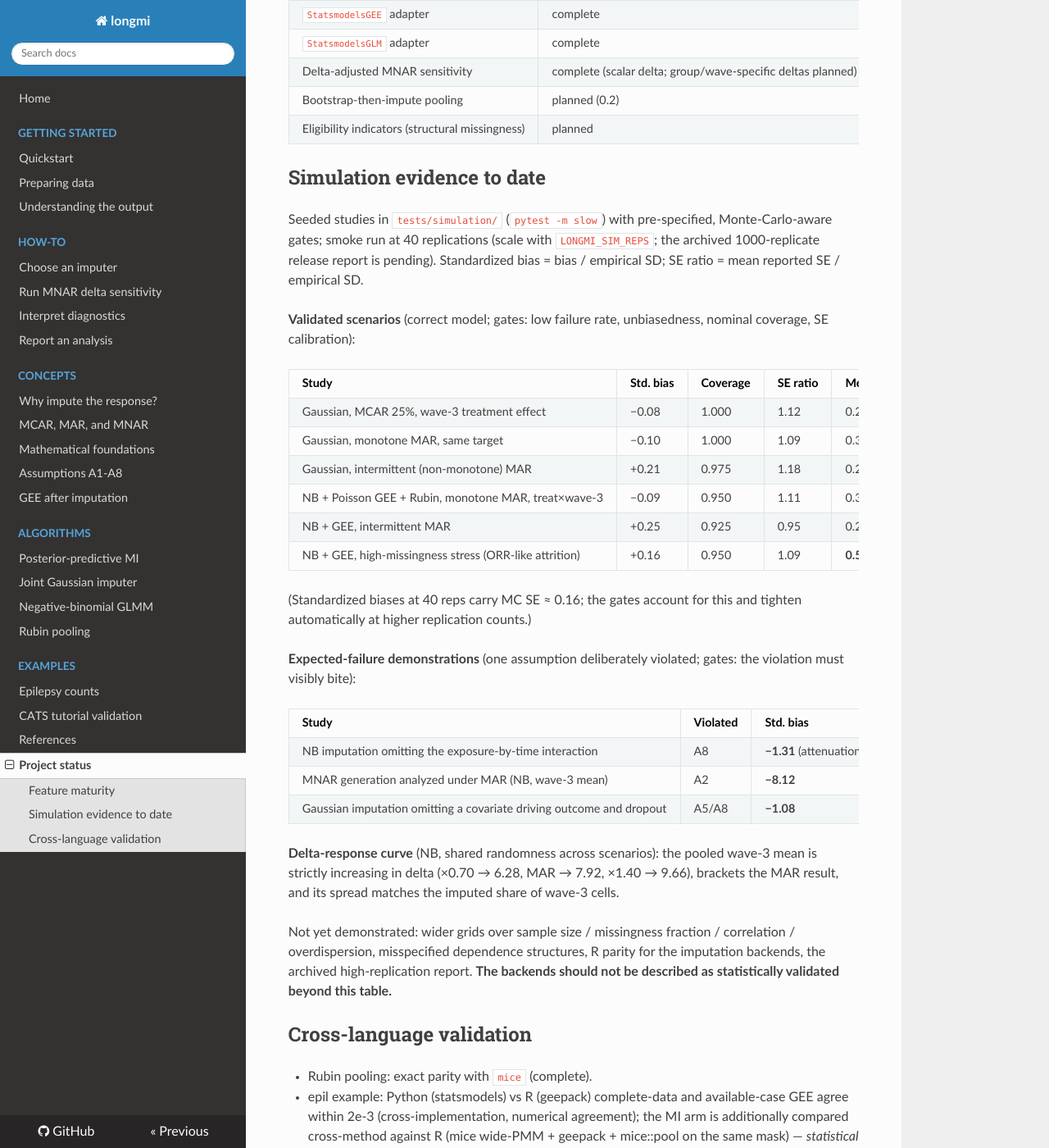
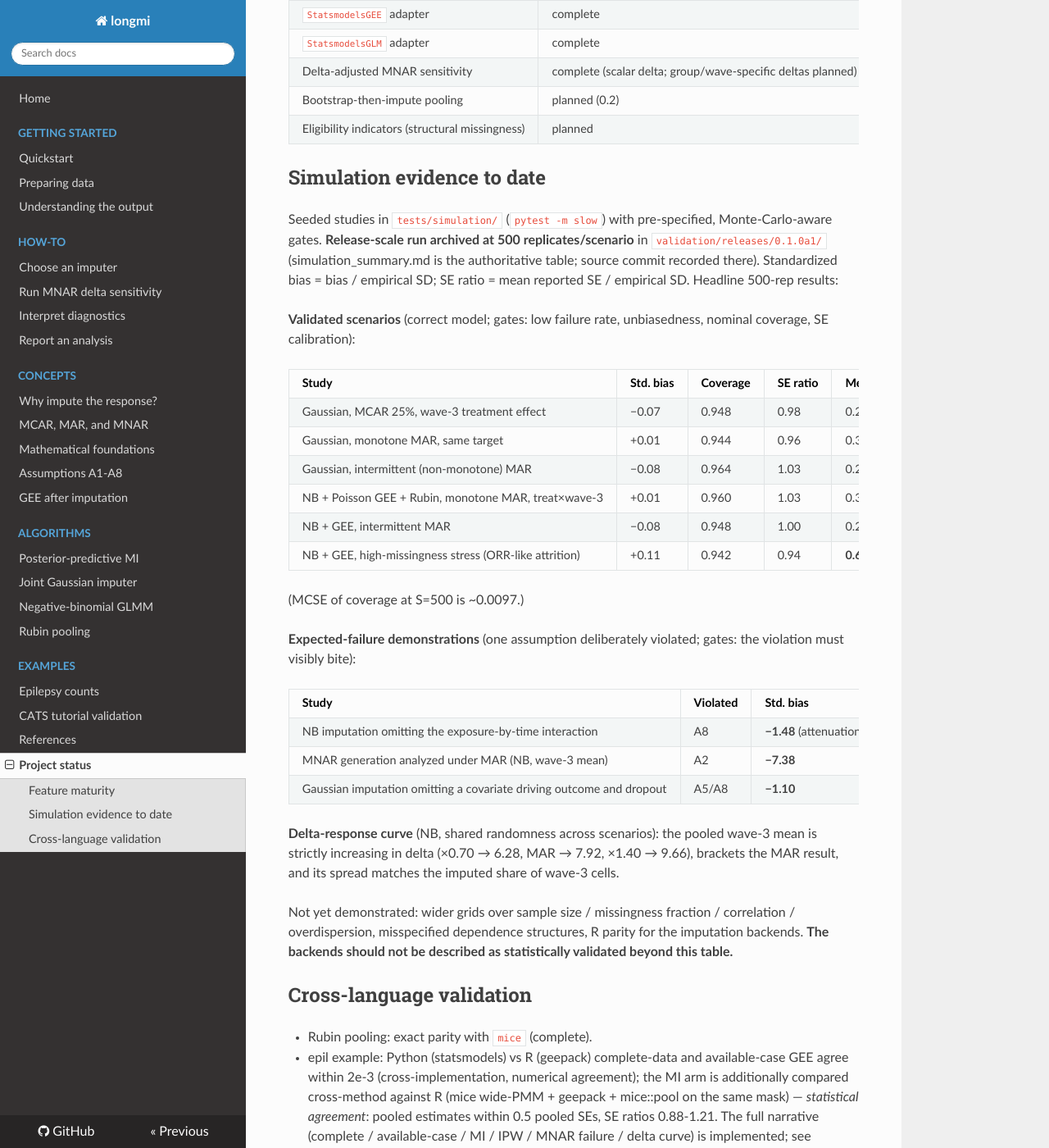
Before and after one commit to aaronjdanielson/longmi, an MkDocs documentation site: the page built from docs/project-status.md, in a window 1280 px wide and 1400 px high, scrolled down 560 px. Shown: the whole window at 82% size. Built offline with MkDocs 1.6.1, drawn with Linux system fonts in a browser that asks for light colours; nearby versions of some CDN libraries.

Commit message:
validation

```diff
--- a/docs/project-status.md
+++ b/docs/project-status.md
@@ -25,34 +25,34 @@ expected to stabilize after the simulation grid below is complete.
 ## Simulation evidence to date
 
 Seeded studies in `tests/simulation/` (`pytest -m slow`) with
-pre-specified, Monte-Carlo-aware gates; smoke run at 40 replications
-(scale with `LONGMI_SIM_REPS`; the archived 1000-replicate release report
-is pending). Standardized bias = bias / empirical SD; SE ratio = mean
-reported SE / empirical SD.
+pre-specified, Monte-Carlo-aware gates. **Release-scale run archived at
+500 replicates/scenario** in `validation/releases/0.1.0a1/`
+(simulation_summary.md is the authoritative table; source commit
+recorded there). Standardized bias = bias / empirical SD; SE ratio =
+mean reported SE / empirical SD. Headline 500-rep results:
 
 **Validated scenarios** (correct model; gates: low failure rate,
 unbiasedness, nominal coverage, SE calibration):
 
 | Study | Std. bias | Coverage | SE ratio | Mean FMI | Failures |
 | --- | --- | --- | --- | --- | --- |
-| Gaussian, MCAR 25%, wave-3 treatment effect | −0.08 | 1.000 | 1.12 | 0.24 | 0/40 |
-| Gaussian, monotone MAR, same target | −0.10 | 1.000 | 1.09 | 0.34 | 0/40 |
-| Gaussian, intermittent (non-monotone) MAR | +0.21 | 0.975 | 1.18 | 0.21 | 0/40 |
-| NB + Poisson GEE + Rubin, monotone MAR, treat×wave-3 | −0.09 | 0.950 | 1.11 | 0.37 | 0/40 |
-| NB + GEE, intermittent MAR | +0.25 | 0.925 | 0.95 | 0.27 | 0/40 |
-| NB + GEE, high-missingness stress (ORR-like attrition) | +0.16 | 0.950 | 1.09 | **0.59** | 0/40 |
+| Gaussian, MCAR 25%, wave-3 treatment effect | −0.07 | 0.948 | 0.98 | 0.24 | 0/500 |
+| Gaussian, monotone MAR, same target | +0.01 | 0.944 | 0.96 | 0.35 | 0/500 |
+| Gaussian, intermittent (non-monotone) MAR | −0.08 | 0.964 | 1.03 | 0.22 | 0/500 |
+| NB + Poisson GEE + Rubin, monotone MAR, treat×wave-3 | +0.01 | 0.960 | 1.03 | 0.39 | 0/500 |
+| NB + GEE, intermittent MAR | −0.08 | 0.948 | 1.00 | 0.25 | 0/500 |
+| NB + GEE, high-missingness stress (ORR-like attrition) | +0.11 | 0.942 | 0.94 | **0.63** | 4/500 (0.8%) |
 
-(Standardized biases at 40 reps carry MC SE ≈ 0.16; the gates account for
-this and tighten automatically at higher replication counts.)
+(MCSE of coverage at S=500 is ~0.0097.)
 
 **Expected-failure demonstrations** (one assumption deliberately violated;
 gates: the violation must visibly bite):
 
 | Study | Violated | Std. bias | Coverage | Note |
 | --- | --- | --- | --- | --- |
-| NB imputation omitting the exposure-by-time interaction | A8 | **−1.31** (attenuation) | 0.950 | bias is masked by conservative Rubin SEs (SE ratio 1.46) — the Meng (1994) uncongeniality phenomenon in action |
-| MNAR generation analyzed under MAR (NB, wave-3 mean) | A2 | **−8.12** | **0.000** | MAR MI does not rescue MNAR |
-| Gaussian imputation omitting a covariate driving outcome and dropout | A5/A8 | **−1.08** | 0.800 | conditioning on too little turns MAR into effective MNAR |
+| NB imputation omitting the exposure-by-time interaction | A8 | **−1.48** (attenuation) | 0.950 | bias is masked by conservative Rubin SEs (SE ratio 1.63) — the Meng (1994) uncongeniality phenomenon in action |
+| MNAR generation analyzed under MAR (NB, wave-3 mean) | A2 | **−7.38** | **0.018** | MAR MI does not rescue MNAR |
+| Gaussian imputation omitting a covariate driving outcome and dropout | A5/A8 | **−1.10** | 0.798 | conditioning on too little turns MAR into effective MNAR |
 
 **Delta-response curve** (NB, shared randomness across scenarios): the
 pooled wave-3 mean is strictly increasing in delta
@@ -61,7 +61,7 @@ spread matches the imputed share of wave-3 cells.
 
 Not yet demonstrated: wider grids over sample size / missingness fraction
 / correlation / overdispersion, misspecified dependence structures, R
-parity for the imputation backends, the archived high-replication report.
+parity for the imputation backends.
 **The backends should not be described as statistically validated beyond
 this table.**
 
```
Also changed, not shown: validation/releases/0.1.0a1/simulation_summary.md (added, +40 -0 lines), 5 other files.
